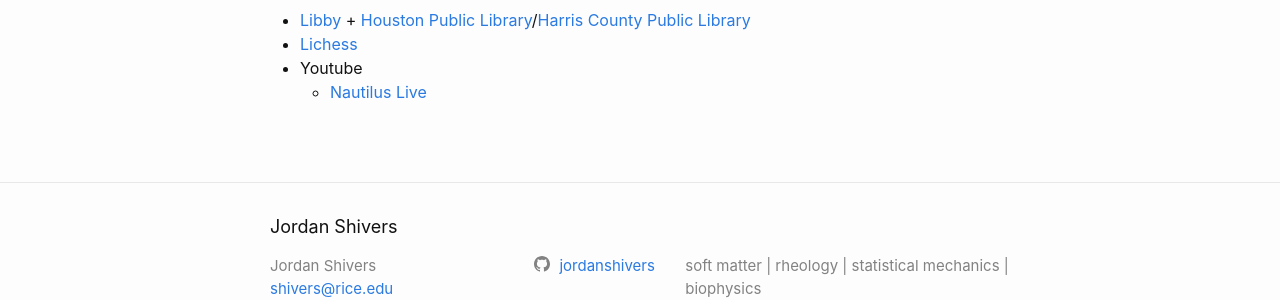
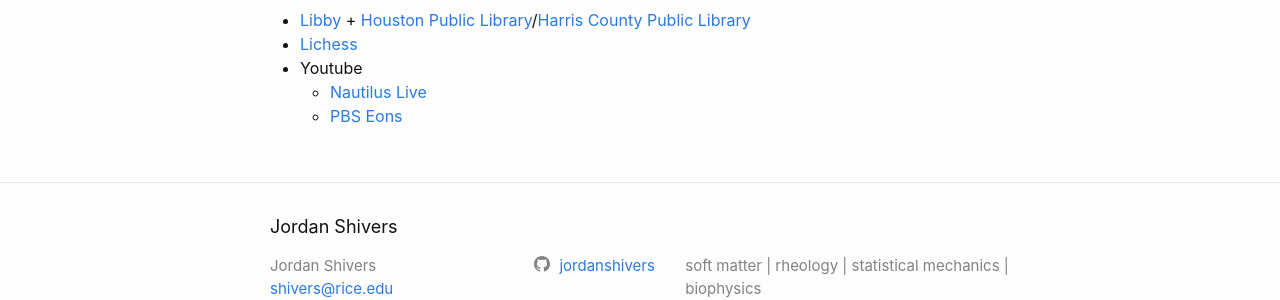
Before and after one commit to jordanshivers/jordanshivers.github.io, a Jekyll site: the page built from extras.md, in a window 1280 px wide. Shown: the part 540-840 px from the top of the page. Built offline with Jekyll 4.4.1, drawn with Linux system fonts in a browser that asks for light colours.

Commit message:
Update extras.md

```diff
--- a/extras.md
+++ b/extras.md
@@ -25,3 +25,4 @@ permalink: /extras/
 * [Lichess](https://lichess.org/)
 * Youtube
 	* [Nautilus Live](https://www.youtube.com/c/EVNautilus)
+	* [PBS Eons](https://www.youtube.com/channel/UCzR-rom72PHN9Zg7RML9EbA)
```
